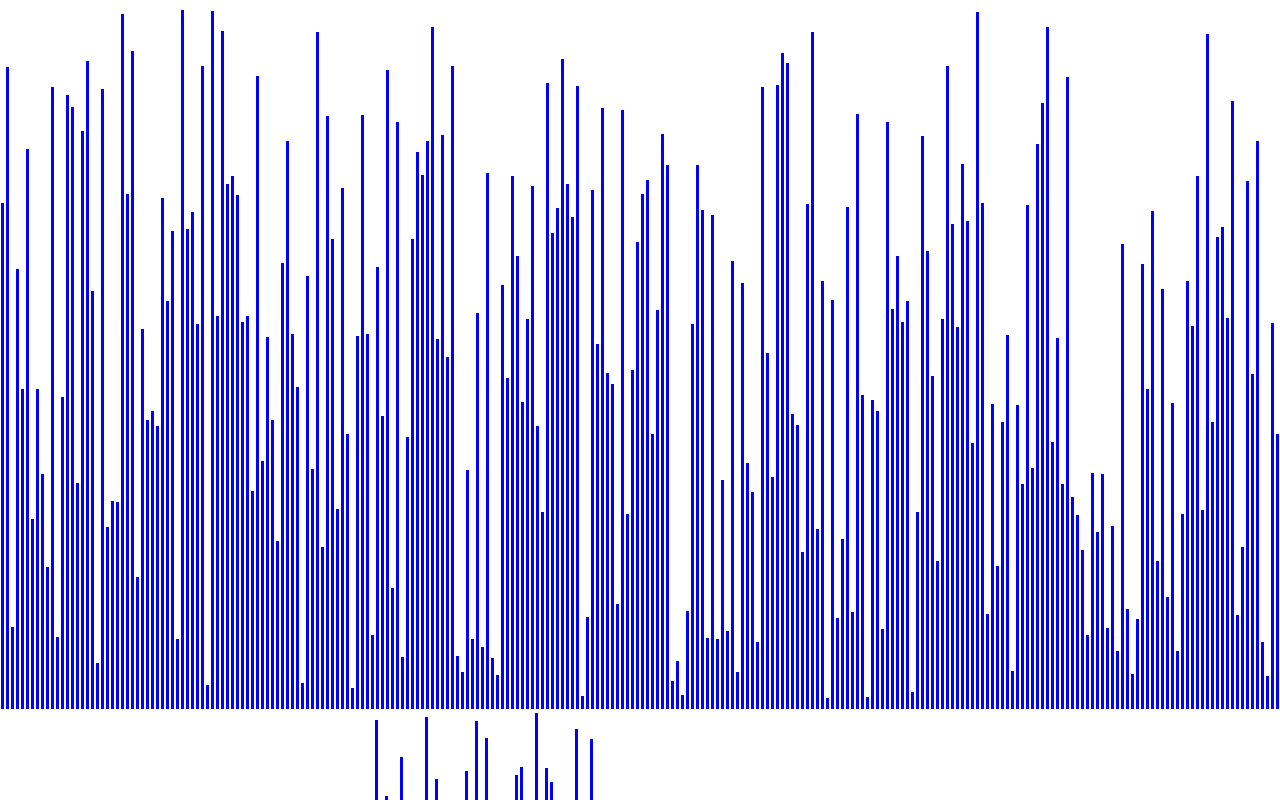
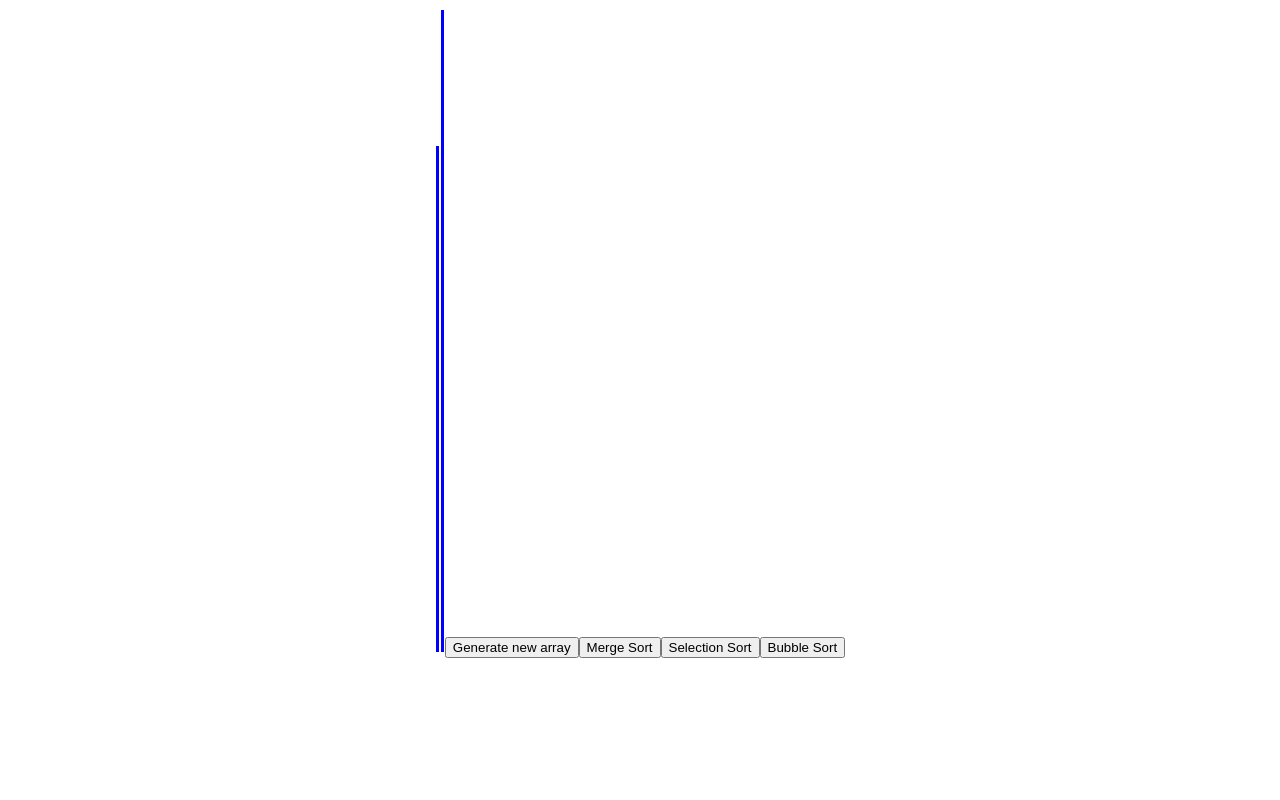
Before and after one commit to rishursx/visualizer, a React (Create React App) app: page / in a window 1280 px wide. Shown: the top 800 px of the page. Built offline with nearby package versions, Linux system fonts and the light colour scheme.

Commit message:
Bubble sort added, but have to fix color of first sorted bar

```diff
--- a/src/SortingVisualizer/SortingVisualizer.jsx
+++ b/src/SortingVisualizer/SortingVisualizer.jsx
@@ -2,11 +2,12 @@ import React from "react";
 import "./SortingVisualizer.css";
 import getMergeSortAnimations from "../sortingAlgorithms/mergeSort";
 import getSelectionSortAnimations from "../sortingAlgorithms/selectionSort";
+import getBubbleSortAnimations from "../sortingAlgorithms/bubbleSort";
 
 const minValue = 5;
 const maxValue = 700;
-const arraySize = 300;
-const animationSpeed = 3;
+const arraySize = 2;
+const animationSpeed = 1;
 const PRIMARY_COLOR = "aqua";
 const SECONDARY_COLOR = "red";
 const BACKGROUND_COLOR = "blue";
@@ -92,6 +93,42 @@ export default class SortingVisualizer extends React.Component {
     }
   }
 
+  bubbleSort() {
+    const animations = getBubbleSortAnimations(this.state.array);
+    console.log(animations);
+    // return;
+    for (let i = 0; i < animations.length; i++) {
+      const arrayBars = document.getElementsByClassName("array-bar");
+      const [barOneIdx, barTwoProp, isIdx] = animations[i];
+
+      if (isIdx !== 1) {
+        const barOneStyle = arrayBars[barOneIdx].style;
+        const barTwoStyle = arrayBars[barTwoProp].style;
+
+        if (isIdx === 0) {
+          setTimeout(() => {
+            barOneStyle.backgroundColor = SECONDARY_COLOR;
+            barTwoStyle.backgroundColor = SECONDARY_COLOR;
+          }, i * animationSpeed);
+        }
+        if (isIdx === 2) {
+          setTimeout(() => {
+            barOneStyle.backgroundColor = BACKGROUND_COLOR;
+            barTwoStyle.backgroundColor = PRIMARY_COLOR;
+          }, i * animationSpeed);
+        }
+      } else {
+        setTimeout(() => {
+          const barOneStyle = arrayBars[barOneIdx].style;
+          barOneStyle.height = `${barTwoProp}px`;
+          barOneStyle.backgroundColor = PRIMARY_COLOR;
+        }, i * animationSpeed);
+      }
+    }
+    const bars = document.getElementsByClassName("array-bar");
+    bars[0].style.backgroundColor = "white";
+  }
+
   render() {
     const { array } = this.state;
     console.log(array);
@@ -106,7 +143,8 @@ export default class SortingVisualizer extends React.Component {
         ))}
         <button onClick={() => this.resetArray()}>Generate new array</button>
         <button onClick={() => this.mergeSort()}>Merge Sort</button>
-        <button onClick={() => this.selectionSort()}>SelectionSort</button>
+        <button onClick={() => this.selectionSort()}>Selection Sort</button>
+        <button onClick={() => this.bubbleSort()}>Bubble Sort</button>
       </div>
     );
   }
--- /dev/null
+++ b/src/sortingAlgorithms/bubbleSort.js
@@ -0,0 +1,21 @@
+export default function getBubbleSortAnimation(array) {
+  const animations = [];
+  bubbleSort(array, animations);
+  return animations;
+}
+
+function bubbleSort(array, animations) {
+  for (let i = 0; i < array.length; i++) {
+    for (let j = 0; j < array.length - i - 1; j++) {
+      animations.push([j, j + 1, 0]);
+      if (array[j] > array[j + 1]) {
+        animations.push([j, array[j + 1], 1]);
+        animations.push([j + 1, array[j], 1]);
+        let temp = array[j + 1];
+        array[j + 1] = array[j];
+        array[j] = temp;
+      }
+      animations.push([j, j + 1, 2]);
+    }
+  }
+}
```
